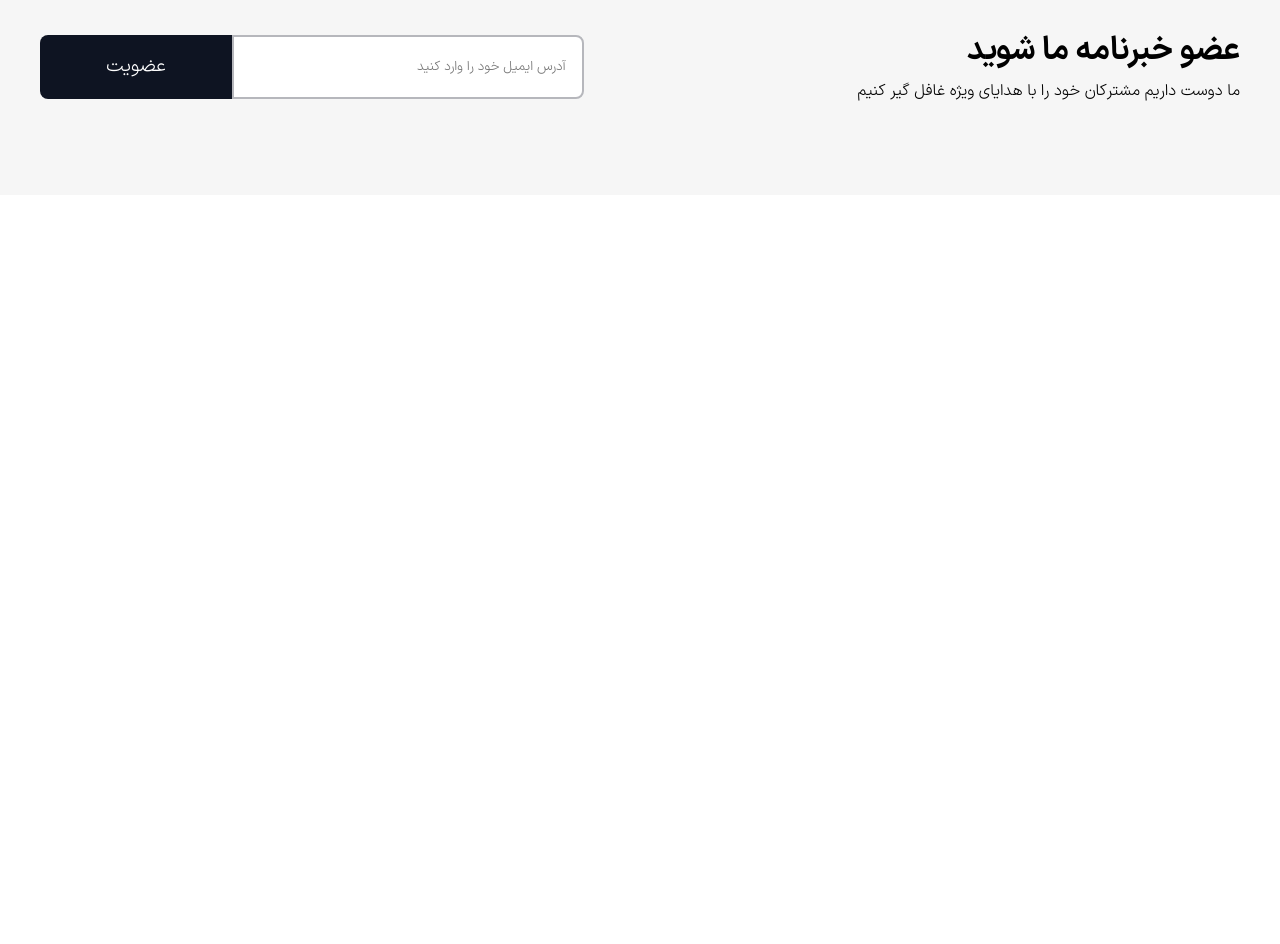
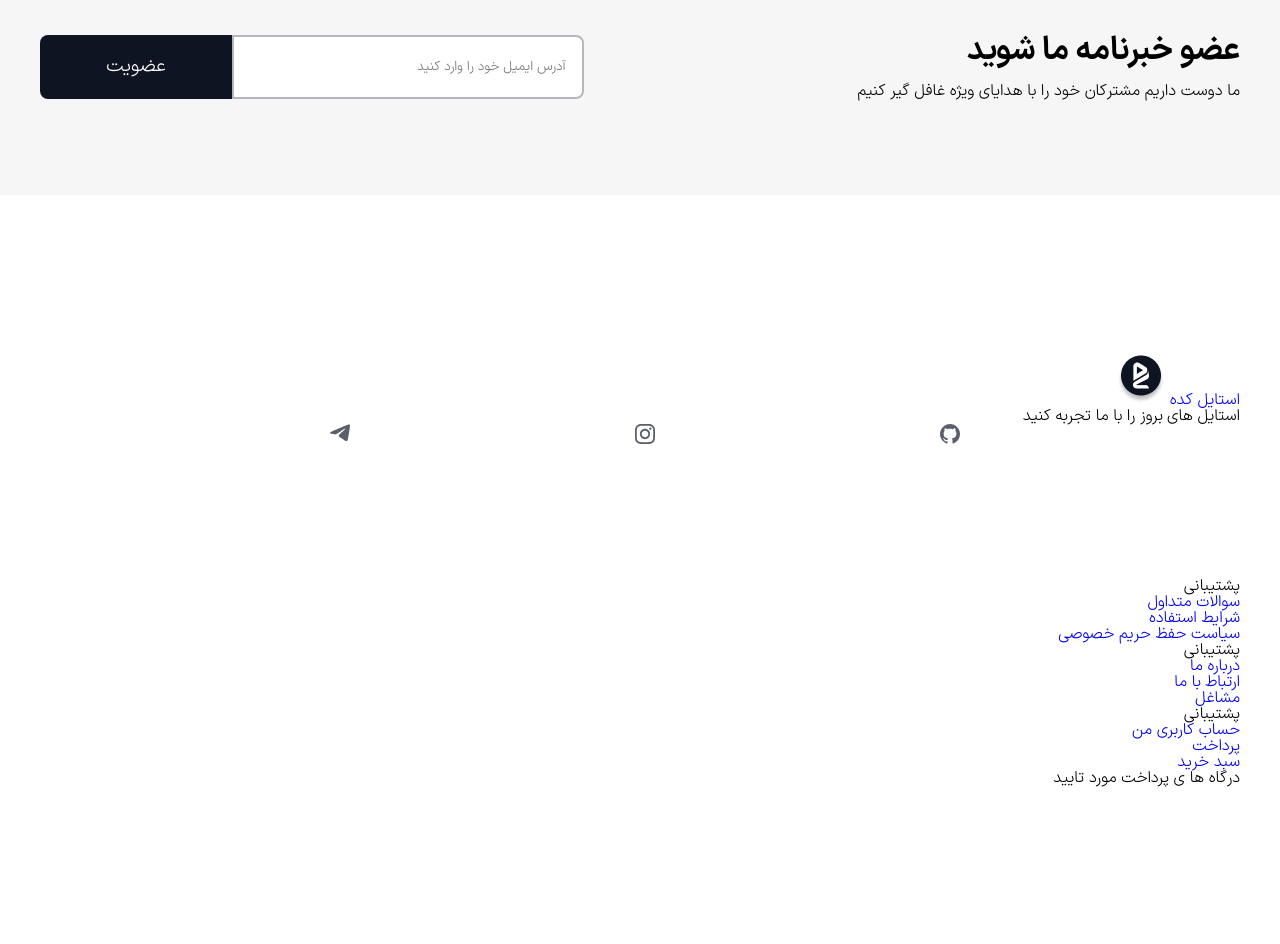
Before and after one commit to mojtaba-jsx/Ecommerce-Website, a plain HTML site: page index.html in a window 1280 px wide. Shown: the part 3599-4543 px from the top of the page. Before the commit the page ends 3954 px from the top, so only its background shows below. Drawn offline with Linux system fonts and the light colour scheme.

Commit message:
[HTML]- Add HTNL Template For Footer Section

```diff
--- a/index.html
+++ b/index.html
@@ -2001,6 +2001,122 @@
       </section>
     </main>
 
+    <!-- ! ///////////////////////// Footer Section ///////////////////////// -->
+    <footer class="footer">
+      <div class="container">
+        <div class="footer__wrapper">
+          <div class="footer__row1">
+            <a href="#" class="footer__row1__logo">
+              استایل کده
+              <img
+                src="./images/Logomark.png"
+                alt="logo"
+                class="footer__row1__logo-image"
+              />
+            </a>
+            <p class="footer__row1-text">استایل های بروز را با ما تجربه کنید</p>
+            <div class="footer__row1__socials">
+              <a href="#" class="footer__row1__socials__github">
+                <svg class="footer__row1__socials__github-icon">
+                  <use href="#github"></use>
+                </svg>
+              </a>
+
+              <a href="#" class="footer__row1__socials__instagram">
+                <svg class="footer__row1__socials__instagram-icon">
+                  <use href="#instagram"></use>
+                </svg>
+              </a>
+
+              <a href="#" class="footer__row1__socials__telegram">
+                <svg class="footer__row1__socials__telegram-icon">
+                  <use href="#telegram"></use>
+                </svg>
+              </a>
+            </div>
+          </div>
+
+          <div class="footer__row2">
+            <span class="footer__row2-title"> پشتیبانی </span>
+            <ul class="footer__row2__list">
+              <li class="footer__row2__item">
+                <a href="#" class="footer__row2__link"> سوالات متداول </a>
+              </li>
+
+              <li class="footer__row2__item">
+                <a href="#" class="footer__row2__link"> شرایط استفاده </a>
+              </li>
+
+              <li class="footer__row2__item">
+                <a href="#" class="footer__row2__link">
+                  سیاست حفظ حریم خصوصی
+                </a>
+              </li>
+            </ul>
+          </div>
+
+          <div class="footer__row3">
+            <span class="footer__row3-title"> پشتیبانی </span>
+            <ul class="footer__row3__list">
+              <li class="footer__row3__item">
+                <a href="#" class="footer__row3__link"> درباره ما </a>
+              </li>
+
+              <li class="footer__row3__item">
+                <a href="#" class="footer__row3__link"> ارتباط با ما </a>
+              </li>
+
+              <li class="footer__row3__item">
+                <a href="#" class="footer__row3__link"> مشاغل </a>
+              </li>
+            </ul>
+          </div>
+
+          <div class="footer__row4">
+            <span class="footer__row4-title"> پشتیبانی </span>
+            <ul class="footer__row4__list">
+              <li class="footer__row4__item">
+                <a href="#" class="footer__row4__link"> حساب کاربری من </a>
+              </li>
+
+              <li class="footer__row4__item">
+                <a href="#" class="footer__row4__link"> پرداخت </a>
+              </li>
+
+              <li class="footer__row4__item">
+                <a href="#" class="footer__row4__link"> سبد خرید </a>
+              </li>
+            </ul>
+          </div>
+
+          <div class="footer__row5">
+            <span class="footer__row5-title">
+              درگاه ها ی پرداخت مورد تایید
+            </span>
+            <div class="footer__row5__payments">
+              <a href="#" class="footer__row5__payments__mastercard">
+                <svg class="footer__row5__payments__mastercard-icon">
+                  <use class="#master-card"></use>
+                </svg>
+              </a>
+
+              <a href="#" class="footer__row5__payments__amex">
+                <svg class="footer__row5__payments__amex-icon">
+                  <use class="#amex"></use>
+                </svg>
+              </a>
+
+              <a href="#" class="footer__row5__payments__visa">
+                <svg class="footer__row5__payments__visa-icon">
+                  <use class="#visa"></use>
+                </svg>
+              </a>
+            </div>
+          </div>
+        </div>
+      </div>
+    </footer>
+
     <!-- *======== Scripts ======== -->
     <script src="./vendor/owl-slider/jquery.min.js"></script>
     <script src="./vendor/owl-slider/owl.carousel.min.js"></script>
```
